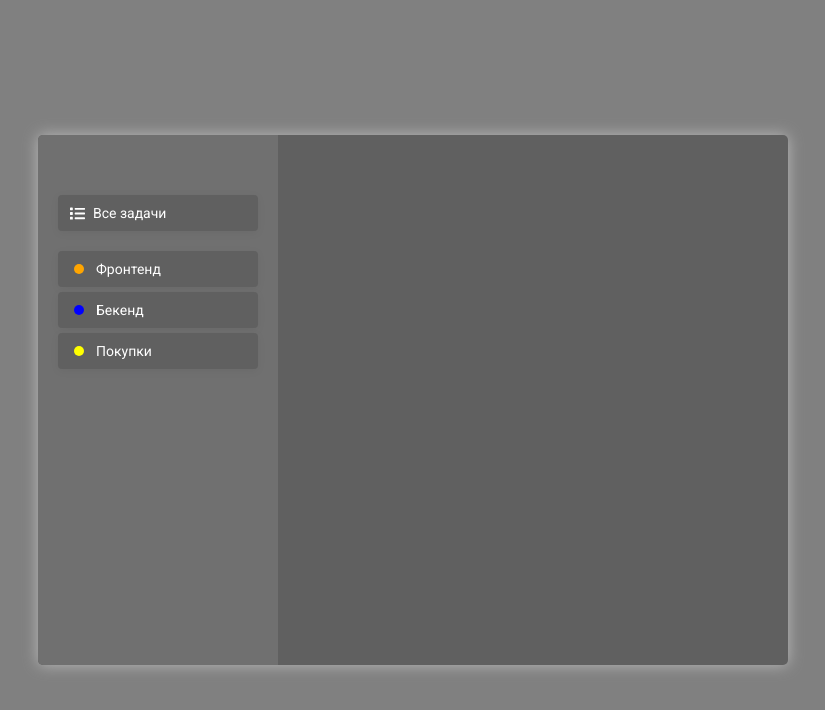
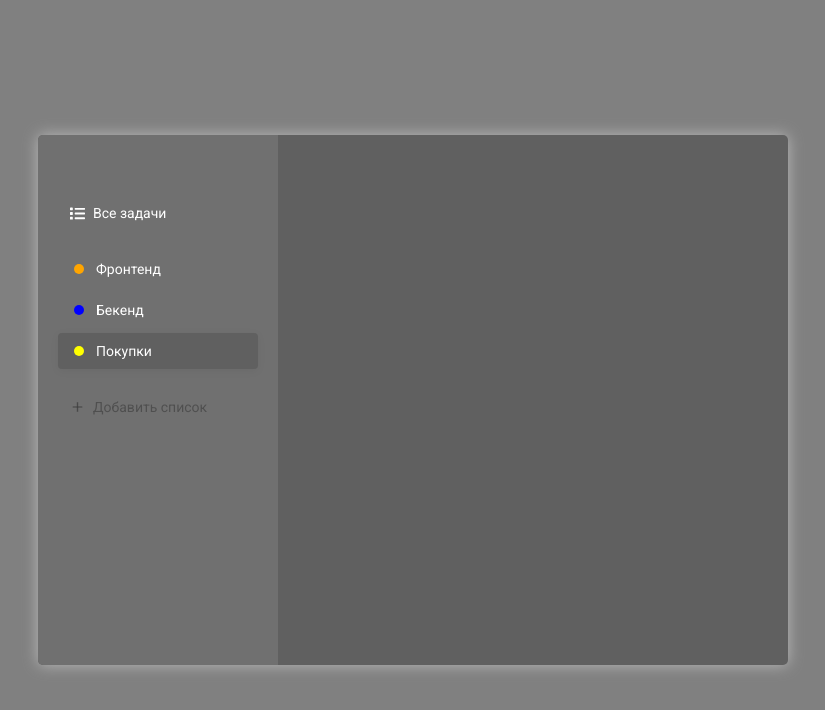
Before and after one commit to Archakov06/react-todoList, a React (Create React App) app in the folder todo-app/: page / in a window 1280 px wide. Shown: the top 710 px of the page, without its empty margins (227-1052 px from the left). Built offline with nearby package versions, Linux system fonts and the light colour scheme.

Commit message:
add popup for addList

```diff
--- a/todo-app/package.json
+++ b/todo-app/package.json
@@ -6,6 +6,7 @@
     "@testing-library/jest-dom": "^4.2.4",
     "@testing-library/react": "^9.5.0",
     "@testing-library/user-event": "^7.2.1",
+    "classnames": "^2.2.6",
     "node-sass": "^4.14.0",
     "react": "^16.13.1",
     "react-dom": "^16.13.1",
--- a/todo-app/src/App.js
+++ b/todo-app/src/App.js
@@ -1,5 +1,6 @@
 import React from 'react';
 import List from './components/List'
+import AddList from './components/AddList'
 
 
 function App() {
@@ -8,7 +9,7 @@
       <div className='todo__sidebar'>
         <List items={[
           {
-            icon: (<svg aria-hidden="true" focusable="false" data-prefix="fas" data-icon="list" class="svg-inline--fa fa-list fa-w-16" role="img" xmlns="http://www.w3.org/2000/svg" viewBox="0 0 512 512"><path fill="currentColor" d="M80 368H16a16 16 0 0 0-16 16v64a16 16 0 0 0 16 16h64a16 16 0 0 0 16-16v-64a16 16 0 0 0-16-16zm0-320H16A16 16 0 0 0 0 64v64a16 16 0 0 0 16 16h64a16 16 0 0 0 16-16V64a16 16 0 0 0-16-16zm0 160H16a16 16 0 0 0-16 16v64a16 16 0 0 0 16 16h64a16 16 0 0 0 16-16v-64a16 16 0 0 0-16-16zm416 176H176a16 16 0 0 0-16 16v32a16 16 0 0 0 16 16h320a16 16 0 0 0 16-16v-32a16 16 0 0 0-16-16zm0-320H176a16 16 0 0 0-16 16v32a16 16 0 0 0 16 16h320a16 16 0 0 0 16-16V80a16 16 0 0 0-16-16zm0 160H176a16 16 0 0 0-16 16v32a16 16 0 0 0 16 16h320a16 16 0 0 0 16-16v-32a16 16 0 0 0-16-16z"></path></svg>
+            icon: (<svg aria-hidden="true" focusable="false" data-prefix="fas" data-icon="list" className="svg-inline--fa fa-list fa-w-16" role="img" xmlns="http://www.w3.org/2000/svg" viewBox="0 0 512 512"><path fill="currentColor" d="M80 368H16a16 16 0 0 0-16 16v64a16 16 0 0 0 16 16h64a16 16 0 0 0 16-16v-64a16 16 0 0 0-16-16zm0-320H16A16 16 0 0 0 0 64v64a16 16 0 0 0 16 16h64a16 16 0 0 0 16-16V64a16 16 0 0 0-16-16zm0 160H16a16 16 0 0 0-16 16v64a16 16 0 0 0 16 16h64a16 16 0 0 0 16-16v-64a16 16 0 0 0-16-16zm416 176H176a16 16 0 0 0-16 16v32a16 16 0 0 0 16 16h320a16 16 0 0 0 16-16v-32a16 16 0 0 0-16-16zm0-320H176a16 16 0 0 0-16 16v32a16 16 0 0 0 16 16h320a16 16 0 0 0 16-16V80a16 16 0 0 0-16-16zm0 160H176a16 16 0 0 0-16 16v32a16 16 0 0 0 16 16h320a16 16 0 0 0 16-16v-32a16 16 0 0 0-16-16z"></path></svg>
             ),
             name: "Все задачи"
           },
@@ -26,10 +27,13 @@
             },
             {
               color: 'yellow',
-              name: "Покупки"
+              name: "Покупки",
+              active: true
             }
           ]}
+          isRemovable
         />
+        <AddList />
       </div>
       <div className="todo__tasks"></div>
     </div>
--- /dev/null
+++ b/todo-app/src/components/AddList/AddList.scss
@@ -0,0 +1,17 @@
+.add-list {
+
+    &__popup {
+        padding: 18px;
+        width: 235px;
+        height: 150px;
+        background-color: grey;
+        border-radius: 10px;
+        box-sizing: border-box;
+        box-shadow: 0px 0px 5px #b9b9b9;
+
+        .button {
+            width: 100%;
+            margin-top: 10px;
+        }
+    }
+}
--- /dev/null
+++ b/todo-app/src/components/AddList/index.jsx
@@ -0,0 +1,29 @@
+import React, { useState } from 'react';
+import List from '../List';
+
+import "./AddList.scss";
+
+const AddList = () => {
+    const [state, setState] = useState(false);
+    return (
+        <div className="add-list">
+            <List
+                onClick={() => setState(true)}
+                items={[
+                    {
+                        className: "list__add-button",
+                        icon: <svg xmlns="http://www.w3.org/2000/svg" width="10" height="10" viewBox="0 0 24 24"><path d="M24 10h-10v-10h-4v10h-10v4h10v10h4v-10h10z" /></svg>,
+                        name: "Добавить список"
+                    },
+                ]}
+                isRemovable
+            />
+            {state && <div className="add-list__popup">
+                <input type="text" placeholder="Название списка" className="field"/>
+                <button className="button">Добавить</button>
+            </div>}
+        </div>
+    );
+}
+
+export default AddList
--- a/todo-app/src/components/List/List.scss
+++ b/todo-app/src/components/List/List.scss
@@ -1,5 +1,23 @@
 .list {
     margin-bottom: 20px;
+
+    &__add-button {
+      opacity: 0.4;
+
+      svg {
+        path {
+          stroke: grey;
+        }
+      }
+      span {
+        color: rgb(32, 32, 32);
+      }
+
+      &:hover {
+        opacity: 1;
+      }
+    }
+
     li {
       display: flex;
       align-items: center;
--- a/todo-app/src/components/List/index.jsx
+++ b/todo-app/src/components/List/index.jsx
@@ -1,13 +1,14 @@
 import React from 'react';
+import classNames from 'classnames';
 
 import "./List.scss";
 
-const List = ({ items }) => {
+const List = ({ items, isRemovable, onClick }) => {
     return (
-        <ul className="list">
+        <ul onClick={onClick} className="list">
             {
-                items.map(item => (
-                    <li className="active">
+                items.map((item, index) => (
+                    <li key={index} className={classNames(item.className, {'active': item.active})}>
                         <i>{item.icon ? item.icon : <i className={`badge badge--${item.color}`}></i> }</i>
                         <span>{item.name}</span>
                     </li>
--- a/todo-app/src/index.scss
+++ b/todo-app/src/index.scss
@@ -34,3 +34,28 @@
     border-radius: 5px 0 0 5px;
   }
 }
+
+.button {
+  background-color: rgb(245, 245, 0);
+  border-radius: 4px;
+  border: none;
+  padding: 10px 20px;
+  cursor: pointer;
+
+  &:hover {
+    background-color: darken($color: rgb(245, 245, 0), $amount: 6%);
+  }
+}
+
+.field {
+  background-color: rgb(150, 150, 150);
+  border: 1px solid rgb(87, 87, 87);
+  box-sizing: border-box;
+  border-radius: 5px;
+  padding: 8px 12px;
+  width: 100%;
+
+  &:focus {
+    border-color: rgb(82, 82, 82);
+  }
+}
```
Also changed, not shown: 1 other file (tests, documents, lock files or other folders).
